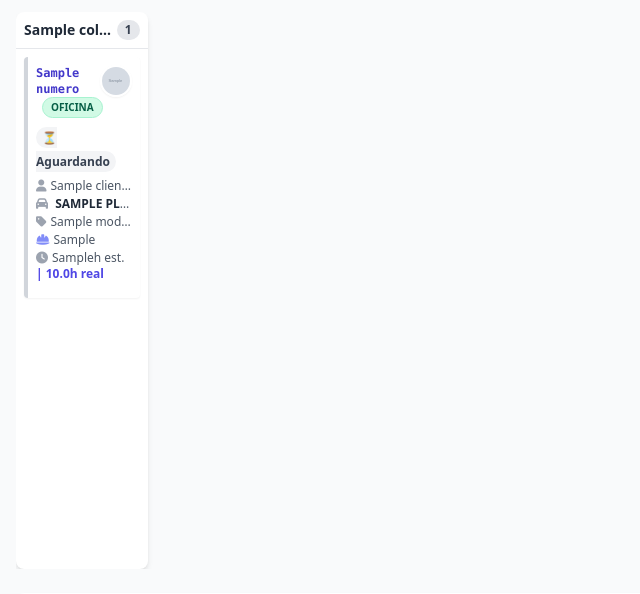
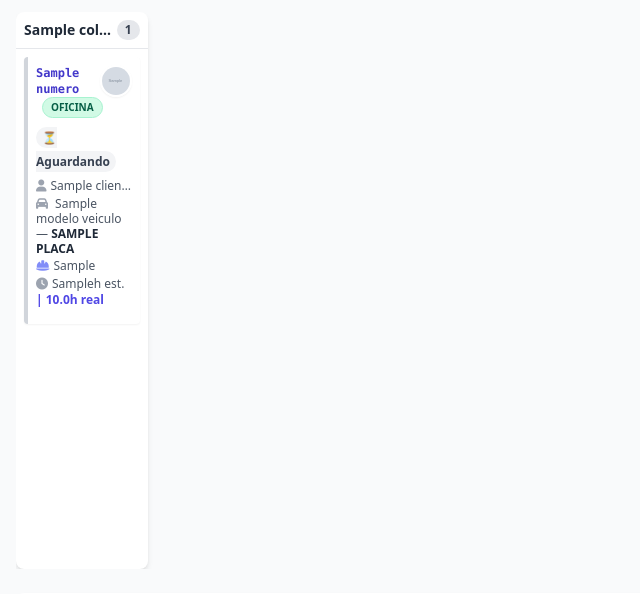
Before and after one commit to barbosaoeas/ofi7-v-nova, a Django app: template templates/kanban/producao.html in a window 1280 px wide. Shown: the part 168-762 px from the top of the page, without its empty margins (0-640 px from the left). Run offline with Django 4.2, Linux system fonts and the light colour scheme; the template is opened without the code that fills it: most values are stand-ins (such as "Sample title", 1, 10 or a date in 2020); grey boxes marked "Sample" are stand-in pictures; some libraries are stand-ins or nearby versions.

Commit message:
nome veiculo kanban

```diff
--- a/templates/kanban/partials/etapa_card.html
+++ b/templates/kanban/partials/etapa_card.html
@@ -80,10 +80,18 @@
     <!-- Informações Compactas -->
     <div class="space-y-0.5 mb-2 text-xs text-gray-600">
         <p class="truncate"><i class="fas fa-user text-gray-400 mr-1"></i>{{ etapa.ordem.cliente.nome }}</p>
-        <p class="truncate"><i class="fas fa-car text-gray-400 mr-1"></i>
+        {% if etapa.nome and 'finaliz' in etapa.nome|lower %}
+        <p class="break-words whitespace-normal leading-tight">
+            <i class="fas fa-car text-gray-400 mr-1"></i>
             <strong class="uppercase text-gray-800">{{ etapa.ordem.veiculo.placa }}</strong>
         </p>
-        <p class="truncate"><i class="fas fa-tag text-gray-400 mr-1"></i>{{ etapa.ordem.veiculo.modelo_veiculo.nome }}</p>
+        {% else %}
+        <p class="break-words whitespace-normal leading-tight">
+            <i class="fas fa-car text-gray-400 mr-1"></i>
+            {% if etapa.ordem.veiculo.modelo_veiculo %}{{ etapa.ordem.veiculo.modelo_veiculo.nome }} — {% endif %}
+            <strong class="uppercase text-gray-800">{{ etapa.ordem.veiculo.placa }}</strong>
+        </p>
+        {% endif %}
         {% if etapa.funcionario and not etapa.modo_finalizado %}
         <p class="truncate"><i class="fas fa-hard-hat text-indigo-400 mr-1"></i>{{ etapa.funcionario.first_name }}</p>
         {% endif %}
```
